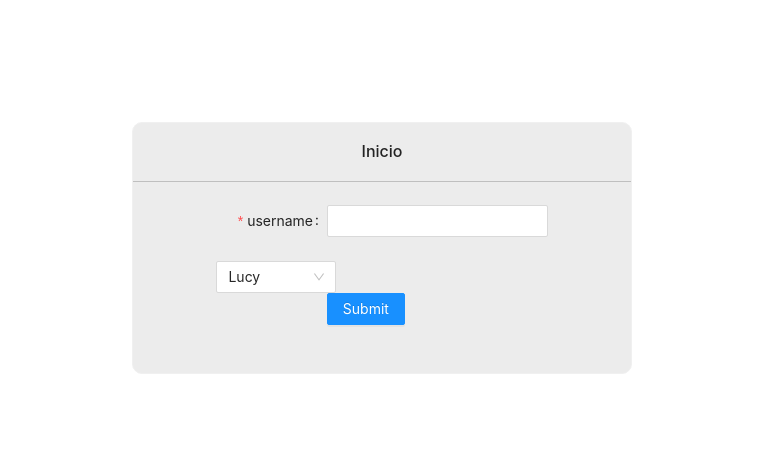
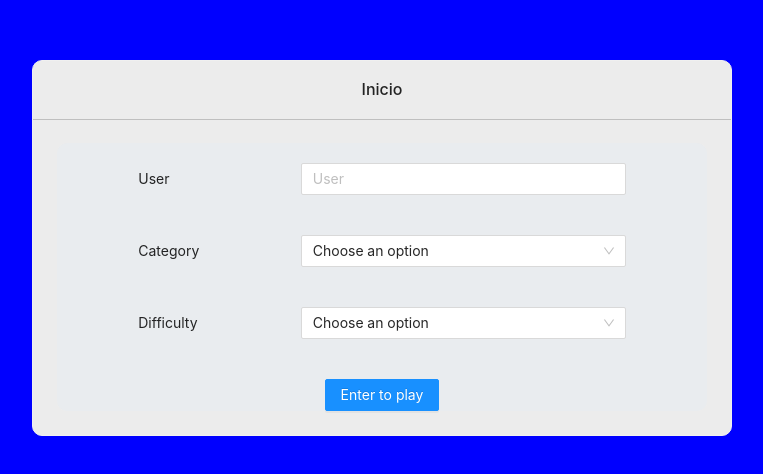
Before and after one commit to CristianGomezO/Taller2-CES4, a React (Create React App) app: page / in a window 1280 px wide. Shown: the part 152-626 px from the top of the page, without its empty margins (258-1021 px from the left). Built offline with nearby package versions, Linux system fonts and the light colour scheme.

Commit message:
diseño del inicio finalizado

```diff
--- a/src/App.tsx
+++ b/src/App.tsx
@@ -1,14 +1,24 @@
+import React from "react";
 import { BrowserRouter as Router, Route, Routes } from "react-router-dom";
 import LoginScreen from "./screens/LoginScreen";
 import TriviaScreen from "./screens/TriviaScreen";
-import './css/App.css';
+import "./css/App.css";
+import { IFormValues } from "./types";
 
 function App() {
+  const [formValues, setFormValues] = React.useState<IFormValues>();
   return (
     <div className="App">
       <Router>
         <Routes>
-          <Route path="/" element={<LoginScreen />} />
+          <Route
+            path="/"
+            element={
+              <LoginScreen
+                setFormValues={setFormValues}
+              />
+            }
+          />
           <Route path="/trivia" element={<TriviaScreen />} />
         </Routes>
       </Router>
--- /dev/null
+++ b/src/constants/formValues.ts
@@ -0,0 +1,118 @@
+import { ICategoryValues, IDifficultyValues } from "../types";
+
+export const trivia_categories: ICategoryValues[] = [
+  {
+    id: 9,
+    name: "General Knowledge",
+  },
+  {
+    id: 10,
+    name: "Entertainment: Books",
+  },
+  {
+    id: 11,
+    name: "Entertainment: Film",
+  },
+  {
+    id: 12,
+    name: "Entertainment: Music",
+  },
+  {
+    id: 13,
+    name: "Entertainment: Musicals & Theatres",
+  },
+  {
+    id: 14,
+    name: "Entertainment: Television",
+  },
+  {
+    id: 15,
+    name: "Entertainment: Video Games",
+  },
+  {
+    id: 16,
+    name: "Entertainment: Board Games",
+  },
+  {
+    id: 17,
+    name: "Science & Nature",
+  },
+  {
+    id: 18,
+    name: "Science: Computers",
+  },
+  {
+    id: 19,
+    name: "Science: Mathematics",
+  },
+  {
+    id: 20,
+    name: "Mythology",
+  },
+  {
+    id: 21,
+    name: "Sports",
+  },
+  {
+    id: 22,
+    name: "Geography",
+  },
+  {
+    id: 23,
+    name: "History",
+  },
+  {
+    id: 24,
+    name: "Politics",
+  },
+  {
+    id: 25,
+    name: "Art",
+  },
+  {
+    id: 26,
+    name: "Celebrities",
+  },
+  {
+    id: 27,
+    name: "Animals",
+  },
+  {
+    id: 28,
+    name: "Vehicles",
+  },
+  {
+    id: 29,
+    name: "Entertainment: Comics",
+  },
+  {
+    id: 30,
+    name: "Science: Gadgets",
+  },
+  {
+    id: 31,
+    name: "Entertainment: Japanese Anime & Manga",
+  },
+  {
+    id: 32,
+    name: "Entertainment: Cartoon & Animations",
+  },
+];
+
+export const difficulty_values: IDifficultyValues[] = [
+  {
+    id: 1,
+    label: "Easy",
+    value: "easy",
+  },
+  {
+    id: 2,
+    label: "Medium",
+    value: "medium",
+  },
+  {
+    id: 3,
+    label: "Hard",
+    value: "hard",
+  },
+];
--- a/src/css/App.css
+++ b/src/css/App.css
@@ -4,4 +4,5 @@
     display: flex;
     justify-content: center;
     align-items: center;
+    background-color: blue
 }
--- a/src/index.tsx
+++ b/src/index.tsx
@@ -1,5 +1,5 @@
 import ReactDOM from "react-dom";
-import "antd/dist/antd.css";
+import "antd/dist/antd.min.css";
 import App from "./App";
 import reportWebVitals from "./reportWebVitals";
 
--- a/src/screens/LoginScreen.tsx
+++ b/src/screens/LoginScreen.tsx
@@ -1,9 +1,17 @@
-import { Button, Card, Form, Input, Select } from "antd";
+import { Button, Card, Col, Input, Row, Select } from "antd";
 import React from "react";
+import { difficulty_values, trivia_categories } from "../constants/formValues";
+import { IFormValues } from "../types";
 
 const styles = {
+  mainRowStyles: {
+    height: "80%",
+    backgroundColor: "#e9ecef",
+    borderTopLeftRadius: 10,
+    borderTopRightRadius: 10,
+  },
   cardContainer: {
-    width: 500,
+    width: 700,
     borderRadius: 10,
     backgroundColor: "#ececec",
   },
@@ -13,16 +21,35 @@ const styles = {
     borderBottomColor: "#bfbfbf",
     borderBottomWidth: 1,
   },
+  secondRow: {
+    backgroundColor: "#e9ecef",
+    paddingTop: "20px",
+    borderBottomLeftRadius: 10,
+    borderBottomRightRadius: 10,
+  },
 };
 
 const { Option } = Select;
 
-interface LoginScreenProps {}
+interface LoginScreenProps {
+  formValues?: IFormValues;
+  setFormValues: (values: IFormValues) => void;
+}
 
-const LoginScreen: React.FC<LoginScreenProps> = () => {
-  function handleChange(value: any) {
-    console.log(`selected ${value}`);
-  }
+const LoginScreen: React.FC<LoginScreenProps> = ({
+  formValues,
+  setFormValues,
+}) => {
+  const handleChange = React.useCallback(
+    (field: any, value: string) => {
+      console.log(value);
+
+      const aTemp = { ...formValues };
+      aTemp[field as keyof IFormValues] = value;
+      setFormValues(aTemp as IFormValues);
+    },
+    [formValues, setFormValues]
+  );
 
   return (
     <div className="loginScreen">
@@ -31,46 +58,66 @@ const LoginScreen: React.FC<LoginScreenProps> = () => {
         style={styles.cardContainer}
         headStyle={styles.cardHeadStyle}
         bodyStyle={{
-          display: "flex",
           justifyContent: "center",
         }}
       >
-        <Form
-          name="basic"
-          labelCol={{ span: 8 }}
-          wrapperCol={{ span: 16 }}
-          initialValues={{ remember: true }}
-          onFinish={(values) => console.log("Success:", values)}
-          onFinishFailed={(errorInfo) => console.log("Failed:", errorInfo)}
-          autoComplete="off"
-        >
-          <Form.Item
-            label="username"
-            name="username"
-            rules={[{ required: true, message: "El nombre es requerido" }]}
+        <Row style={styles.mainRowStyles}>
+          <Row
+            style={{ width: "100%", padding: "20px 0" }}
+            justify="center"
+            align="middle"
           >
-            <Input />
-          </Form.Item>
+            <Col span={6}>User</Col>
+            <Input
+              placeholder="User"
+              required={true}
+              style={{ width: "50%" }}
+              onChange={(e) => handleChange("user", e.target.value)}
+            />
+          </Row>
 
-          <Select
-            defaultValue="lucy"
-            style={{ width: 120 }}
-            onChange={handleChange}
+          <Row
+            style={{ width: "100%", padding: "20px 0" }}
+            justify="center"
+            align="middle"
           >
-            <Option value="jack">Jack</Option>
-            <Option value="lucy">Lucy</Option>
-            <Option value="disabled" disabled>
-              Disabled
-            </Option>
-            <Option value="Yiminghe">yiminghe</Option>
-          </Select>
+            <Col span={6}>Category</Col>
+            <Select
+              defaultValue={""}
+              style={{ width: "50%" }}
+              onChange={(e) => handleChange("category", e)}
+            >
+              <Option value={""}>Choose an option</Option>
+              {trivia_categories.map((x, i) => (
+                <Option value={x.id} key={i}>
+                  {x.name}
+                </Option>
+              ))}
+            </Select>
+          </Row>
 
-          <Form.Item wrapperCol={{ offset: 8, span: 16 }}>
-            <Button type="primary" htmlType="submit">
-              Submit
-            </Button>
-          </Form.Item>
-        </Form>
+          <Row
+            style={{ width: "100%", padding: "20px 0" }}
+            justify="center"
+            align="middle"
+          >
+            <Col span={6}>Difficulty</Col>
+            <Select defaultValue={""} style={{ width: "50%" }}
+              onChange={(e) => handleChange("difficulty", e)}>
+              <Option value={""}>Choose an option</Option>
+              {difficulty_values.map((x, i) => (
+                <Option value={x.value} key={i}>
+                  {x.label}
+                </Option>
+              ))}
+            </Select>
+          </Row>
+        </Row>
+        <Row style={styles.secondRow} justify="center" align="middle">
+          <Col>
+            <Button type="primary">Enter to play</Button>
+          </Col>
+        </Row>
       </Card>
     </div>
   );
--- /dev/null
+++ b/src/types/index.ts
@@ -0,0 +1,17 @@
+export interface ICategoryValues {
+  id: number;
+  name: string;
+}
+
+export interface IDifficultyValues {
+  id: number;
+  label: string;
+  value: string;
+}
+
+export interface IFormValues {
+  user: string;
+  category: string;
+  difficulty: string;
+  type?: string;
+}
```
